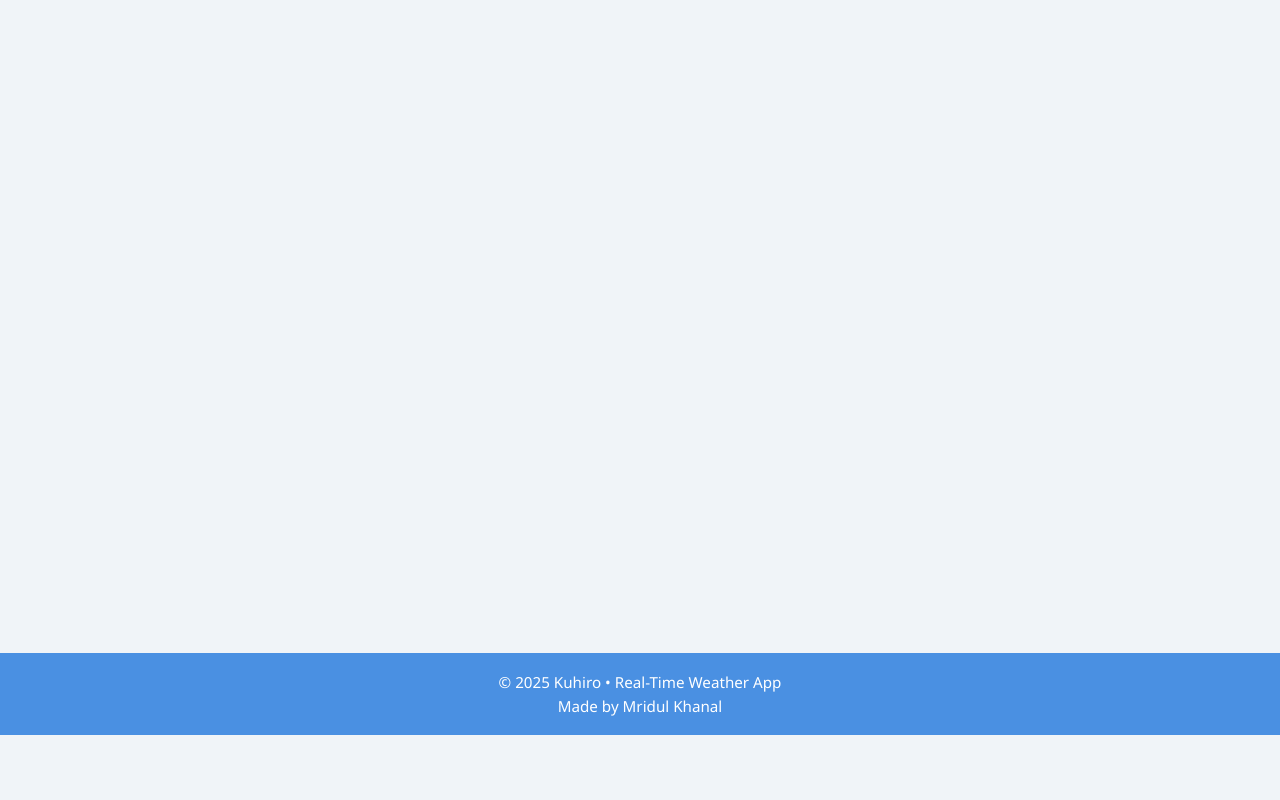
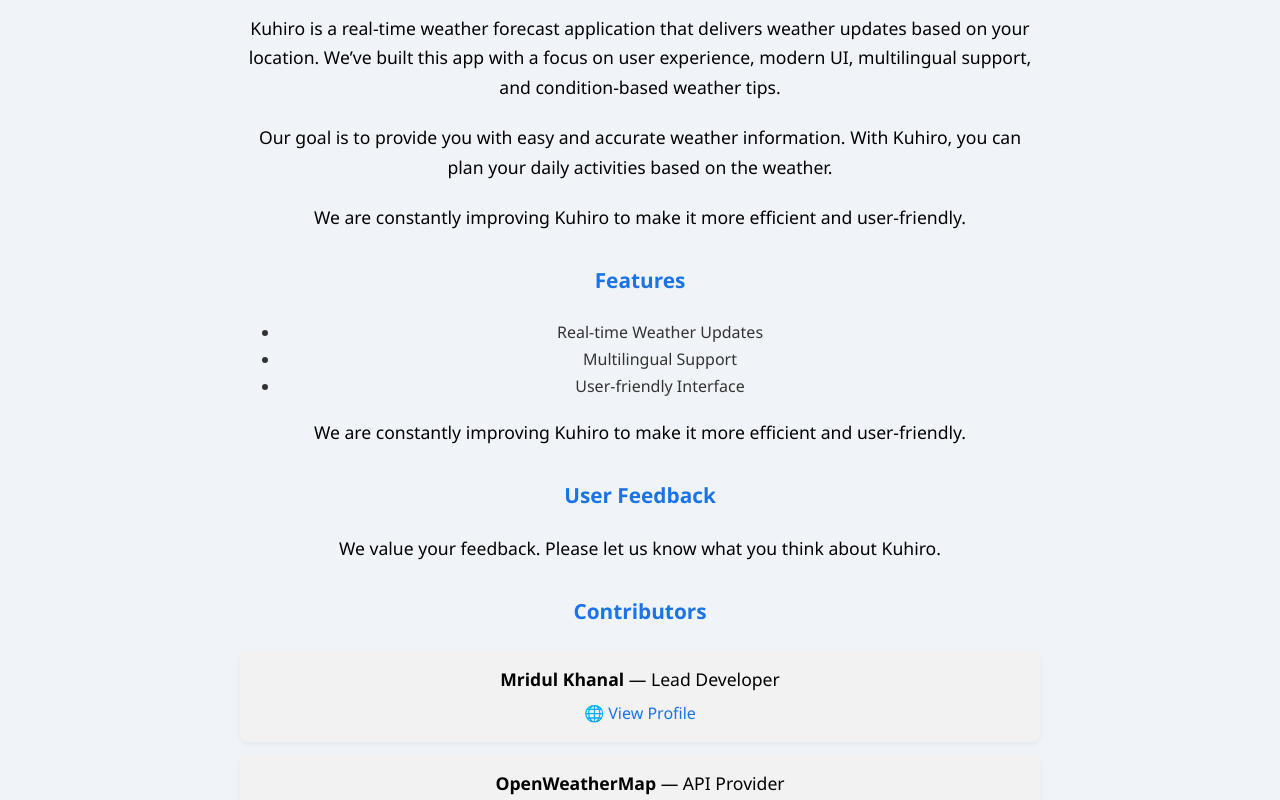
Before and after one commit to Mridulkhanal/kuhiro-weather-app, a React (Create React App) app in the folder frontend/: page /about in a window 1280 px wide. Shown: the part 240-1040 px from the top of the page. Before the commit the page ends 975 px from the top, so only its background shows below. Built offline with nearby package versions, Linux system fonts and the light colour scheme.

Commit message:
added about section in navbar and added the description on it

```diff
--- a/frontend/src/App.tsx
+++ b/frontend/src/App.tsx
@@ -2,6 +2,7 @@
 import Home from "./pages/Home";
 import Forecast from "./pages/Forecast";
 import Navbar from "./components/Navbar";
+import About from "./pages/About";
 import Footer from "./components/Footer";
 import { LanguageProvider } from "./context/LanguageContext";
 import WeatherMap from "./pages/WeatherMap";
@@ -17,6 +18,7 @@
             <Route path="/" element={<Home />} />
             <Route path="/forecast" element={<Forecast />} />
             <Route path="/map" element={<WeatherMap />} />
+            <Route path="/about" element={<About />} />
           </Routes>
         </div>
         <Footer />
--- a/frontend/src/components/Navbar.tsx
+++ b/frontend/src/components/Navbar.tsx
@@ -36,6 +36,7 @@
         <li><Link to="/">{lang === "ne" ? "गृहपृष्ठ" : "Home"}</Link></li>
         <li><Link to="/forecast">{lang === "ne" ? "पूर्वानुमान" : "Forecast"}</Link></li>
         <li><Link to="/map">{lang === "ne" ? "नक्शा" : "Map"}</Link></li>
+        <li><Link to="/about">{lang === "ne" ? "हाम्रोबारे" : "About"}</Link></li>
       </ul>
 
       <div className="toggle-group">
--- /dev/null
+++ b/frontend/src/pages/About.css
@@ -0,0 +1,87 @@
+.about-container {
+  max-width: 800px;
+  margin: auto;
+  padding: 20px;
+  line-height: 1.7;
+}
+
+.about-container h2 {
+  font-size: 1.5rem;
+  color: var(--primary-color, #1a73e8);
+  margin-bottom: 20px;
+}
+
+.about-container p {
+  font-size: 1.1rem;
+  color: var(--secondary-color, #000000);
+  margin-bottom: 20px;
+}
+
+.about-header {
+  text-align: center;
+  margin-bottom: 20px;
+}
+
+.about-header p {
+  font-size: 1.1rem;
+  color: var(--secondary-color, #1a73e8);
+}
+
+.about-description {
+  margin-bottom: 16px;
+  font-size: 1.05rem;
+  color: var(--text-color, #333);
+}
+
+.about-features {
+  display: grid;
+  grid-template-columns: repeat(auto-fit, minmax(300px, 1fr));
+  gap: 20px;
+}
+
+.about-feature {
+  background-color: var(--card-bg, #f9f9f9);
+  padding: 15px;
+  border-radius: 8px;
+  box-shadow: 0 2px 6px rgba(0, 0, 0, 0.1);
+}
+.about-feature h3 {
+  font-size: 1.2rem;
+  color: var(--accent-color, #1a73e8);
+  margin-bottom: 10px;
+}
+
+.section-title {
+  margin-top: 30px;
+  font-size: 1.3rem;
+  color: var(--accent-color, #1a73e8);
+}
+
+.contributors {
+  display: flex;
+  flex-direction: column;
+  gap: 15px;
+}
+
+.contributors-list {
+  list-style: none;
+  padding: 0;
+}
+
+.contributor {
+  background-color: var(--card-bg, #f2f2f2);
+  margin-bottom: 12px;
+  padding: 15px;
+  border-radius: 8px;
+  box-shadow: 0 2px 6px rgba(0, 0, 0, 0.05);
+}
+
+.contributor p {
+  margin: 0 0 5px;
+}
+
+.contributor a {
+  text-decoration: none;
+  color: #1a73e8;
+  font-weight: 500;
+}
--- /dev/null
+++ b/frontend/src/pages/About.tsx
@@ -0,0 +1,77 @@
+import React from "react";
+import { useLanguage } from "../context/LanguageContext";
+import "./About.css";
+
+const About = () => {
+  const { lang } = useLanguage();
+
+  const contributors = [
+    {
+      name: "Mridul Khanal",
+      role: lang === "ne" ? "मुख्य विकासकर्ता" : "Lead Developer",
+      github: "https://github.com/Mridulkhanal",
+    },
+    {
+      name: "OpenWeatherMap",
+      role: lang === "ne" ? "API प्रदायक" : "API Provider",
+      github: "https://openweathermap.org",
+    },
+  ];
+
+  return (
+    <div className="about-container">
+      <h2 >{lang === "ne" ? "हाम्रोबारे" : "About Kuhiro"}</h2>
+      <p className="about-description">
+        {lang === "ne"
+          ? "Kuhiro एक रियल-टाइम मौसम पूर्वानुमान एप हो जुन तपाईंलाई तपाईंको स्थान अनुसार मौसम जानकारी उपलब्ध गराउँछ। हामीले यस एपलाई प्रयोगकर्ताको अनुभवलाई ध्यानमा राखेर बनाएका छौं, जसमा आधुनिक UI, बहुभाषिक समर्थन, र मौसम आधारित सुझावहरू छन्।"
+          : "Kuhiro is a real-time weather forecast application that delivers weather updates based on your location. We’ve built this app with a focus on user experience, modern UI, multilingual support, and condition-based weather tips."}
+      </p>
+      <p>
+        {lang === "ne"
+          ? "हाम्रो लक्ष्य तपाईंलाई सजिलो र सटीक मौसम जानकारी प्रदान गर्नु हो। Kuhiro लाई प्रयोग गरेर तपाईंले आफ्नो दैनिक गतिविधिहरूलाई मौसम अनुसार योजना बनाउन सक्नुहुनेछ।"
+          : "Our goal is to provide you with easy and accurate weather information. With Kuhiro, you can plan your daily activities based on the weather."}
+      </p>
+      <p>
+        {lang === "ne"
+          ? "हामी निरन्तर रुपमा Kuhiro लाई अझ प्रभावकारी र प्रयोगमैत्री बनाउन सुधार गर्दैछौं।"
+          : "We are constantly improving Kuhiro to make it more efficient and user-friendly."}
+      </p>
+
+      <h3 className="section-title">{lang === "ne" ? "विशेषताहरू" : "Features"}</h3>
+      <ul className="features-list">
+        <li>{lang === "ne" ? "रियल-टाइम मौसम अपडेट" : "Real-time Weather Updates"}</li>
+        <li>{lang === "ne" ? "बहुभाषिक समर्थन" : "Multilingual Support"}</li>
+        <li>{lang === "ne" ? "उपयोगकर्ता-मित्रता" : "User-friendly Interface"}</li>
+        </ul>
+
+      <p className="about-description">
+        {lang === "ne"
+          ? "हामी निरन्तर रुपमा Kuhiro लाई अझ प्रभावकारी र प्रयोगमैत्री बनाउन सुधार गर्दैछौं।"
+          : "We are constantly improving Kuhiro to make it more efficient and user-friendly."}
+      </p>
+
+        <h3 className="section-title">{lang === "ne" ? "प्रयोगकर्ता प्रतिक्रिया" : "User Feedback"}</h3>
+        <p>
+          {lang === "ne"
+            ? "हामी तपाईंको प्रतिक्रिया सुन्न चाहन्छौं। कृपया हामीलाई बताउनुहोस् कि तपाईंले Kuhiro को बारेमा के सोच्छन्।"
+            : "We value your feedback. Please let us know what you think about Kuhiro."}
+        </p>
+
+      <h3 className="section-title">{lang === "ne" ? "योगदानकर्ताहरू" : "Contributors"}</h3>
+      <ul className="contributors-list">
+        {contributors.map((person, index) => (
+          <li key={index} className="contributor">
+            <p>
+              <strong>{person.name}</strong> — {person.role}
+            </p>
+            <a href={person.github} target="_blank" rel="noopener noreferrer">
+              🌐 {lang === "ne" ? "प्रोफाइल हेर्नुहोस्" : "View Profile"}
+            </a>
+          </li>
+        ))}
+      </ul>
+    </div>
+  );
+};
+
+export default About;
--- a/frontend/src/pages/Home.tsx
+++ b/frontend/src/pages/Home.tsx
@@ -193,7 +193,7 @@
                 </div>
               </div>
               <div className="weather-right" style={{ flex: 2 }}>
-                <WeatherMetrics data={weather} unit={unit} exclude={["wind_gust", "dew_point"]} />
+                <WeatherMetrics data={weather} unit={unit} />
               </div>
             </div>
           </div>
```
